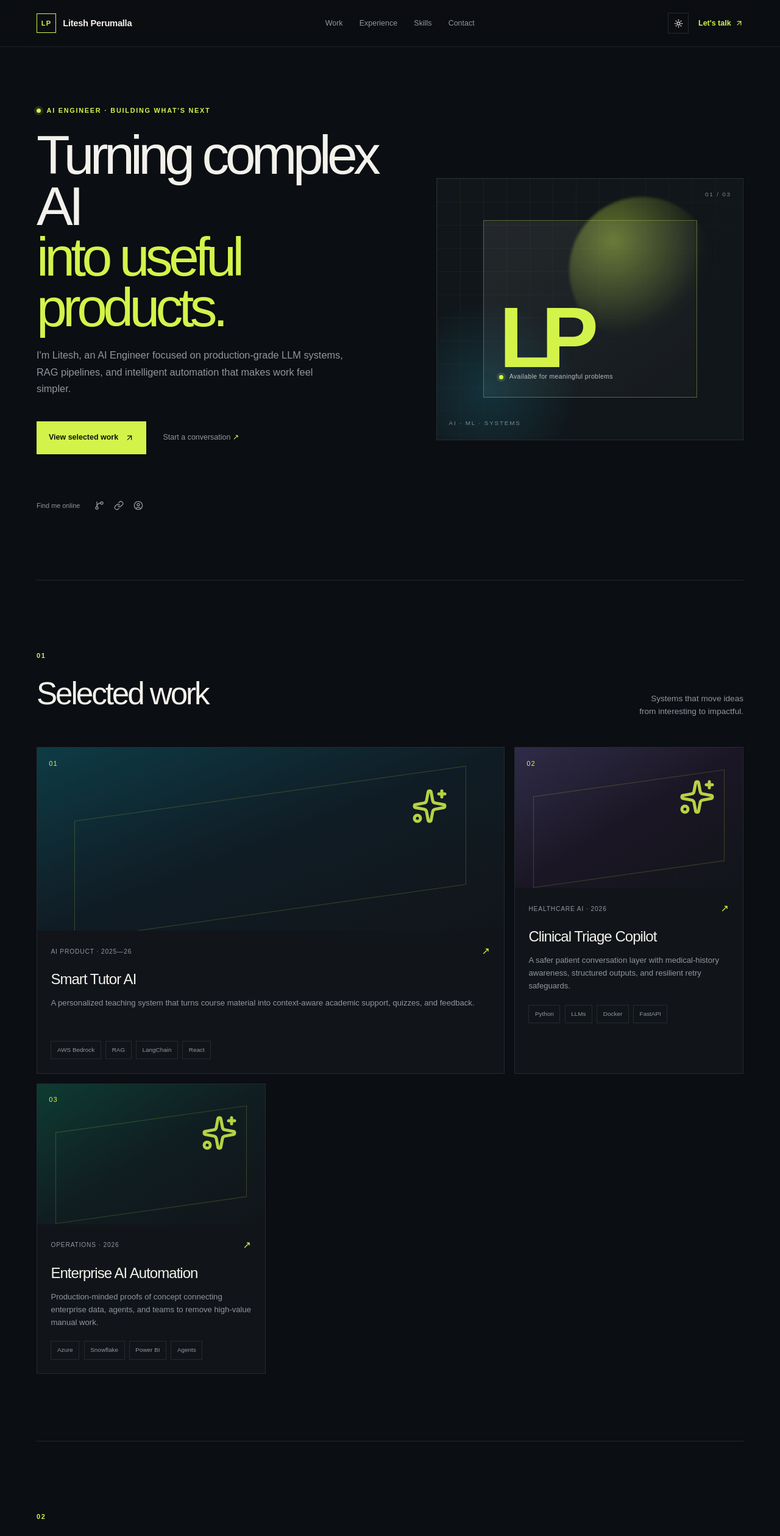
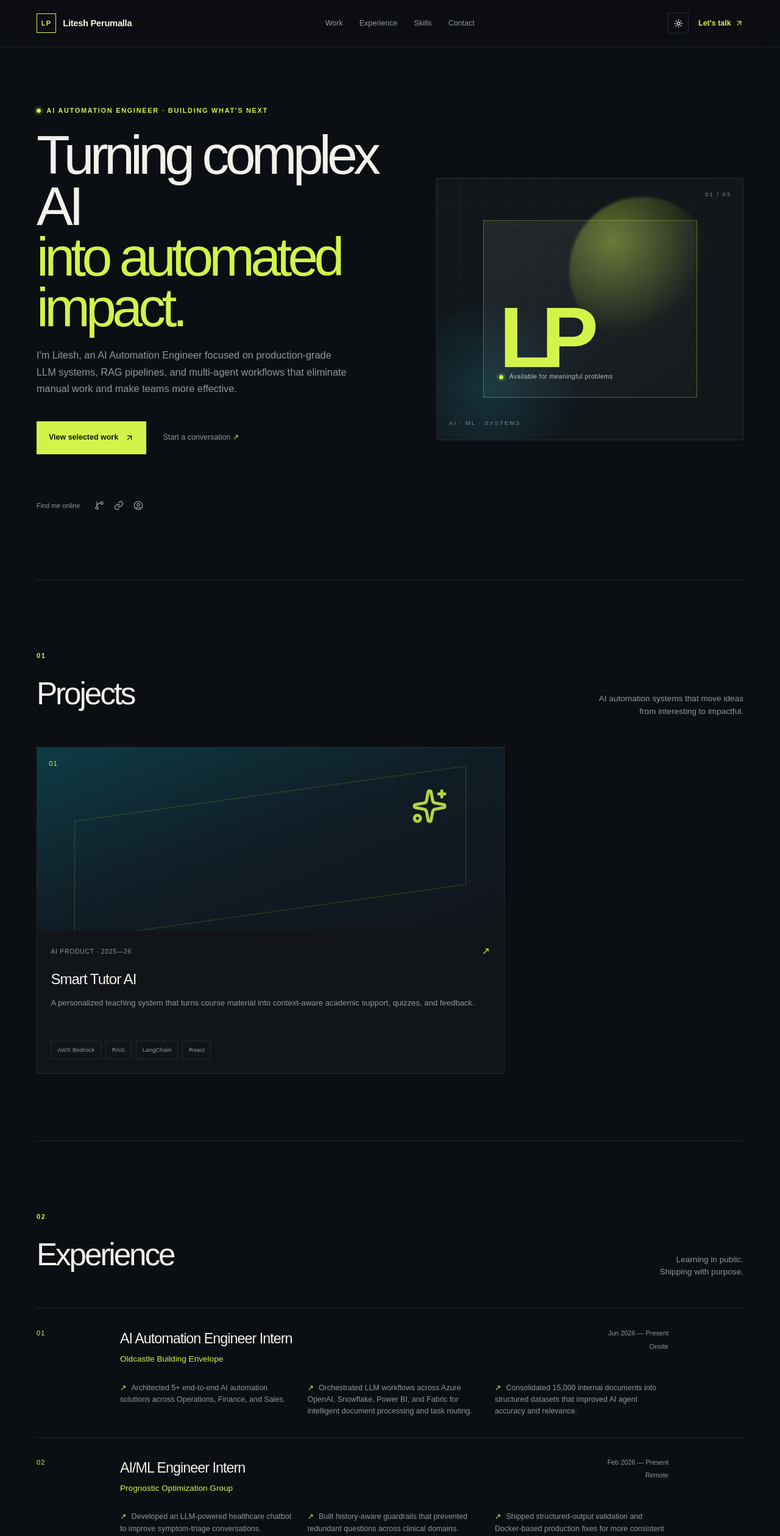
Before and after one commit to liteshperumalla/litesh-perumalla-portfolio, a Next.js app: page / in a window 1280 px wide. Shown: the top 2519 px of the page at 61% size. Built offline with nearby package versions, Linux system fonts and the light colour scheme.

Commit message:
feat: update role and projects details; rebrand as AI Automation Engineer

```diff
--- a/app/page.tsx
+++ b/app/page.tsx
@@ -6,14 +6,12 @@ import { ArrowUpRight, Check, GitBranch, Link, Mail, Moon, Send, Sparkles, Sun,
 import { Button } from '@/components/ui/button'
 
 const experiences = [
-  { role: 'AI Engineer Intern', company: 'Oldcastle Building Envelope', date: 'Jun 2026 — Present', location: 'Onsite', points: ['Led discovery and development of 5+ AI automation solutions across Operations, Finance, and Sales.', 'Designed LLM workflows across Azure, Snowflake, Power BI, and Fabric for intelligent document processing.', 'Consolidated internal knowledge into structured datasets that improved agent accuracy and relevance.'] },
+  { role: 'AI Automation Engineer Intern', company: 'Oldcastle Building Envelope', date: 'Jun 2026 — Present', location: 'Onsite', points: ['Architected 5+ end-to-end AI automation solutions across Operations, Finance, and Sales.', 'Orchestrated LLM workflows across Azure OpenAI, Snowflake, Power BI, and Fabric for intelligent document processing and task routing.', 'Consolidated 15,000 internal documents into structured datasets that improved AI agent accuracy and relevance.'] },
   { role: 'AI/ML Engineer Intern', company: 'Prognostic Optimization Group', date: 'Feb 2026 — Present', location: 'Remote', points: ['Developed an LLM-powered healthcare chatbot to improve symptom-triage conversations.', 'Built history-aware guardrails that prevented redundant questions across clinical domains.', 'Shipped structured-output validation and Docker-based production fixes for more consistent triage.'] },
 ]
 
 const projects = [
   { number: '01', title: 'Smart Tutor AI', type: 'AI product · 2025—26', description: 'A personalized teaching system that turns course material into context-aware academic support, quizzes, and feedback.', tags: ['AWS Bedrock', 'RAG', 'LangChain', 'React'], accent: 'from-cyan-400/20 via-sky-500/5 to-transparent' },
-  { number: '02', title: 'Clinical Triage Copilot', type: 'Healthcare AI · 2026', description: 'A safer patient conversation layer with medical-history awareness, structured outputs, and resilient retry safeguards.', tags: ['Python', 'LLMs', 'Docker', 'FastAPI'], accent: 'from-violet-400/20 via-fuchsia-500/5 to-transparent' },
-  { number: '03', title: 'Enterprise AI Automation', type: 'Operations · 2026', description: 'Production-minded proofs of concept connecting enterprise data, agents, and teams to remove high-value manual work.', tags: ['Azure', 'Snowflake', 'Power BI', 'Agents'], accent: 'from-emerald-400/20 via-teal-500/5 to-transparent' },
 ]
 
 const skillGroups = [
@@ -51,9 +49,9 @@ export default function Page() {
       <main id="main-content">
         <section id="top" className="hero section-shell">
           <div className="hero-copy">
-            <div className="eyebrow"><span className="eyebrow-dot" /> AI engineer · building what&apos;s next</div>
-            <h1>Turning complex AI<br /><em>into useful products.</em></h1>
-            <p className="hero-lede">I&apos;m Litesh, an AI Engineer focused on production-grade LLM systems, RAG pipelines, and intelligent automation that makes work feel simpler.</p>
+            <div className="eyebrow"><span className="eyebrow-dot" /> AI automation engineer · building what&apos;s next</div>
+            <h1>Turning complex AI<br /><em>into automated impact.</em></h1>
+            <p className="hero-lede">I&apos;m Litesh, an AI Automation Engineer focused on production-grade LLM systems, RAG pipelines, and multi-agent workflows that eliminate manual work and make teams more effective.</p>
             <div className="hero-actions"><a className="primary-button" href="#work">View selected work <ArrowUpRight aria-hidden="true" /></a><a className="text-button" href="#contact">Start a conversation <span>↗</span></a></div>
             <div className="socials"><span>Find me online</span><a href="https://github.com" aria-label="GitHub"><GitBranch aria-hidden="true" /></a><a href="https://linkedin.com" aria-label="LinkedIn"><Link aria-hidden="true" /></a><a href="https://x.com" aria-label="X / Twitter"><CircleUser aria-hidden="true" /></a></div>
           </div>
@@ -64,7 +62,7 @@ export default function Page() {
           </div>
         </section>
 
-        <section id="work" className="section-shell section-block"><div className="section-heading"><div><span className="section-index">01</span><h2>Selected work</h2></div><p>Systems that move ideas<br />from interesting to impactful.</p></div>
+        <section id="work" className="section-shell section-block"><div className="section-heading"><div><span className="section-index">01</span><h2>Projects</h2></div><p>AI automation systems that move ideas<br />from interesting to impactful.</p></div>
           <div className="projects-grid">{projects.map((project, index) => <motion.article key={project.title} className={`project-card ${index === 0 ? 'project-featured' : ''}`} initial={{ opacity: 0, y: reduceMotion ? 0 : 20 }} whileInView={{ opacity: 1, y: 0 }} viewport={{ once: true, amount: 0.2 }} transition={{ duration: 0.5, delay: index * 0.08 }} whileHover={reduceMotion ? {} : { y: -8 }}><div className={`project-art bg-gradient-to-br ${project.accent}`}><span className="project-number">{project.number}</span><Sparkles className="project-spark" aria-hidden="true" /><div className="art-lines" /></div><div className="project-body"><div className="project-meta"><span>{project.type}</span><span className="project-arrow">↗</span></div><h3>{project.title}</h3><p>{project.description}</p><div className="tag-row">{project.tags.map(tag => <span key={tag}>{tag}</span>)}</div></div></motion.article>)}</div>
         </section>
 
```
